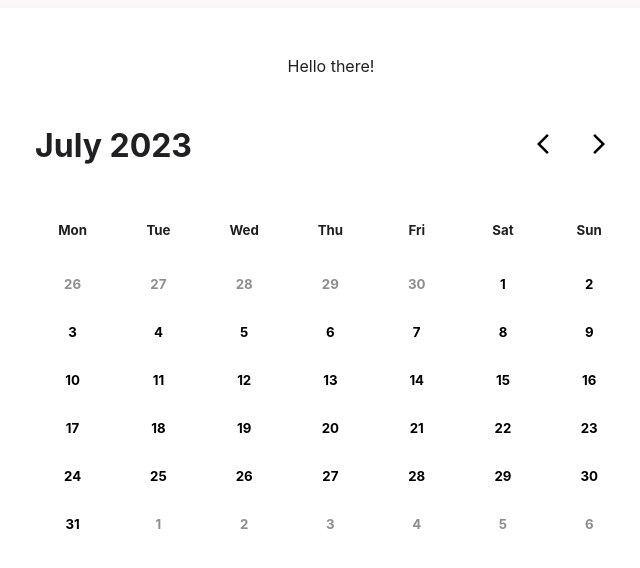
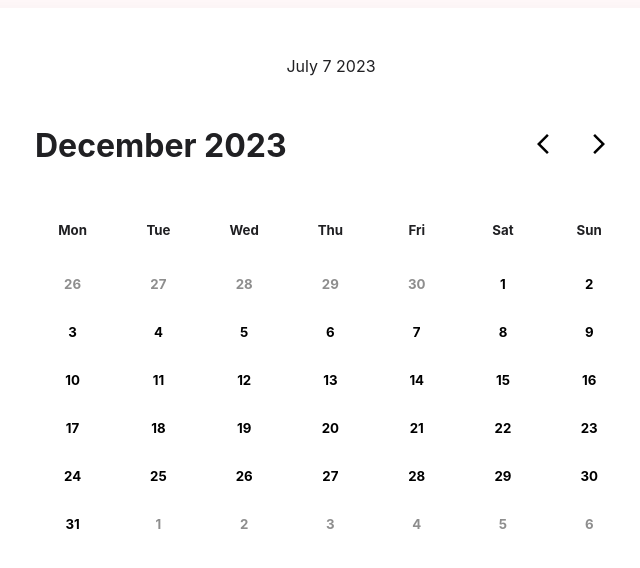
Before and after one commit to Ann-c-Tseng/CalendarViewer, a React (Create React App) app in the folder reactcalendar/: page / in a window 1280 px wide. Shown: the part 106-674 px from the top of the page, without its empty margins (309-949 px from the left). Built offline with nearby package versions, Linux system fonts and the light colour scheme.

Commit message:
adding backward click date test

```diff
--- a/reactcalendar/src/Components/Calendar/Calendar.js
+++ b/reactcalendar/src/Components/Calendar/Calendar.js
@@ -8,12 +8,20 @@ class Calendar extends React.Component {
     constructor(props) {
         super(props);
 
-        this.state = {msg: "Hello there!"}
-        this.handleClick = this.handleClick.bind(this)
+        this.state = {year: getYear(), month: getMonthName(0), monthNum: getMonthNum()};
+        this.handleBackwardClick = this.handleBackwardClick.bind(this)
     }
 
-    handleClick(){
-        this.setState({msg: "this is a test..."})
+    handleBackwardClick(){
+        if(this.state.monthNum === 1){
+            this.setState({monthNum: 12})
+            this.setState({year: this.state.year - 1})
+            this.setState({month: getMonthName(12)})
+        } else {
+            this.setState({monthNum: this.state.monthNum - 1})
+            this.setState({year: this.state.year})
+            this.setState({month: getMonthName(this.state.monthNum - 1)})
+        }
     }
 
     render() {
@@ -44,11 +52,11 @@ class Calendar extends React.Component {
 
         return (
             <div className="calendarContainer">
-                                                    <p>{this.state.msg}</p>
+                                                    <p>{this.state.month + " " + this.state.monthNum + " " + this.state.year}</p>
                 <div className="calendarHeader">
                     <h1>{month} {year}</h1>
                     <div className="toggleArrows">
-                        <button className="arrowBack" onClick={this.handleClick}> <ArrowBackIosNewIcon /> </button>
+                        <button className="arrowBack" onClick={this.handleBackwardClick}> <ArrowBackIosNewIcon /> </button>
                         <button className="arrowForward"> <ArrowForwardIosIcon /> </button>
                     </div>
                 </div>
--- a/reactcalendar/src/Components/Calendar/DateFunctions.js
+++ b/reactcalendar/src/Components/Calendar/DateFunctions.js
@@ -252,29 +252,36 @@ export function getYear() {
     return year;
 }
 
-export function getMonthName() {
-    var monthNum = getMonthNum();
-    if(monthNum === 1) {
+export function getMonthName(monthNum) {
+
+    var m = monthNum;
+
+    //current month
+    if(monthNum === 0) {
+        m = getMonthNum();
+    }
+
+    if(m === 1) {
         return "January";
-    } else if(monthNum === 2) {
+    } else if(m === 2) {
         return "February";
-    } else if(monthNum === 3) {
+    } else if(m === 3) {
         return "March";
-    } else if(monthNum === 4) {
+    } else if(m === 4) {
         return "April";
-    } else if(monthNum === 5) {
+    } else if(m === 5) {
         return "May";
-    } else if(monthNum === 6) {
+    } else if(m === 6) {
         return "June";
-    } else if(monthNum === 7) {
+    } else if(m === 7) {
         return "July";
-    } else if(monthNum === 8) {
+    } else if(m === 8) {
         return "August";
-    } else if(monthNum === 9) {
+    } else if(m === 9) {
         return "September";
-    } else if(monthNum === 10) {
+    } else if(m === 10) {
         return "October";
-    } else if(monthNum === 11) {
+    } else if(m === 11) {
         return "November";
     }else {
         return "December";
```
